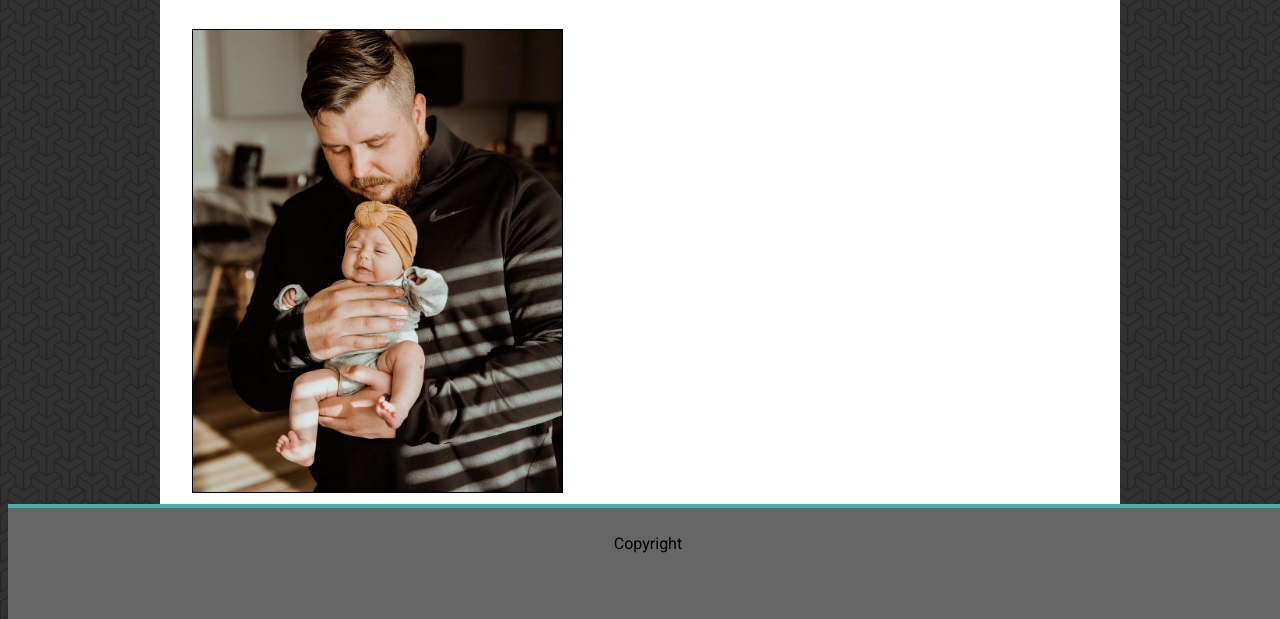
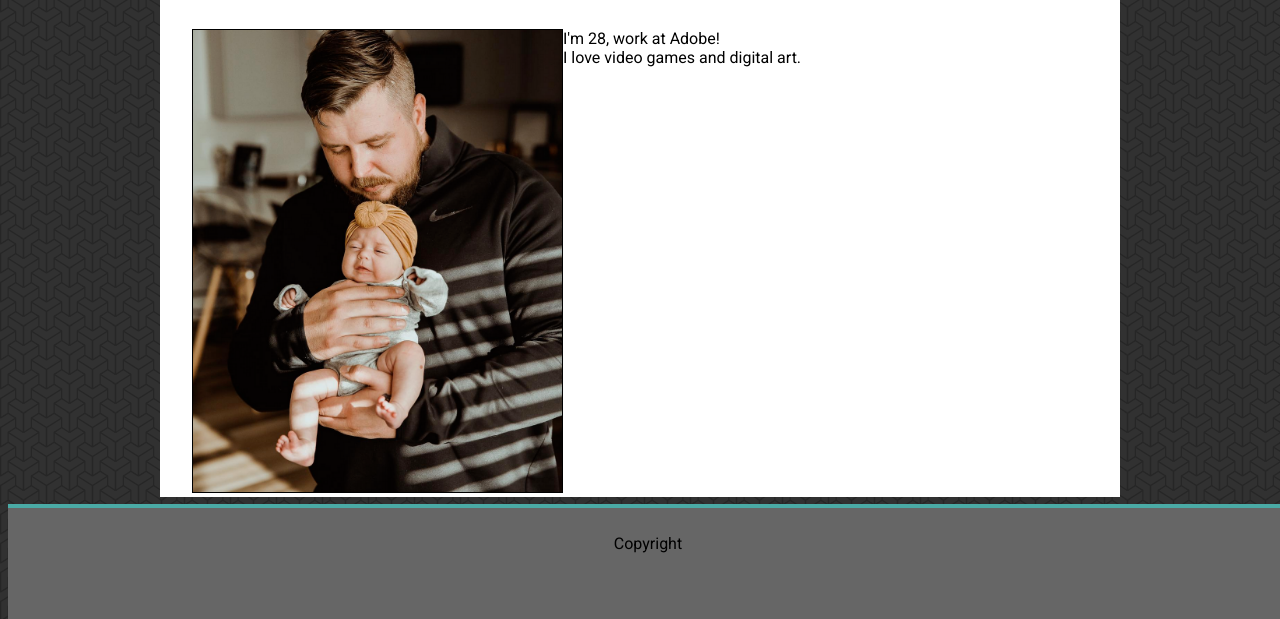
Before and after one commit to StevenCreates/Basic-Portfolio, a plain HTML site: page index.html in a window 1280 px wide. Shown: the part 181-800 px from the top of the page. Drawn offline with Linux system fonts and the light colour scheme.

Commit message:
final updates

```diff
--- a/assets/css/style.css
+++ b/assets/css/style.css
@@ -51,7 +51,7 @@ li a:hover {
 
 
 img {
-  display: block;
+  display: inline-block;
   width: 369px;
   height: auto;
   border: 1px solid black;
@@ -78,6 +78,9 @@ img {
 
 .p1 {
   display: inline-block;
+  position: absolute;
+  margin-top: 2em;
+
 }
 
 .footer {
--- a/index.html
+++ b/index.html
@@ -33,7 +33,9 @@
                 <img src="assets/images/me.png" alt="Steven Hofheins">
 
                 <p class="p1">
-                Lorem ipsum, dolor sit amet consectetur adipisicing elit. Pariatur minus eum adipisci vel illo? Reprehenderit facilis excepturi, repudiandae suscipit veniam, pariatur quaerat quis nostrum aliquid deserunt, sunt aut eaque harum!
+                I'm 28, work at Adobe!
+                <br>
+                I love video games and digital art.
                 </p>
             </div>
         </div>
```
